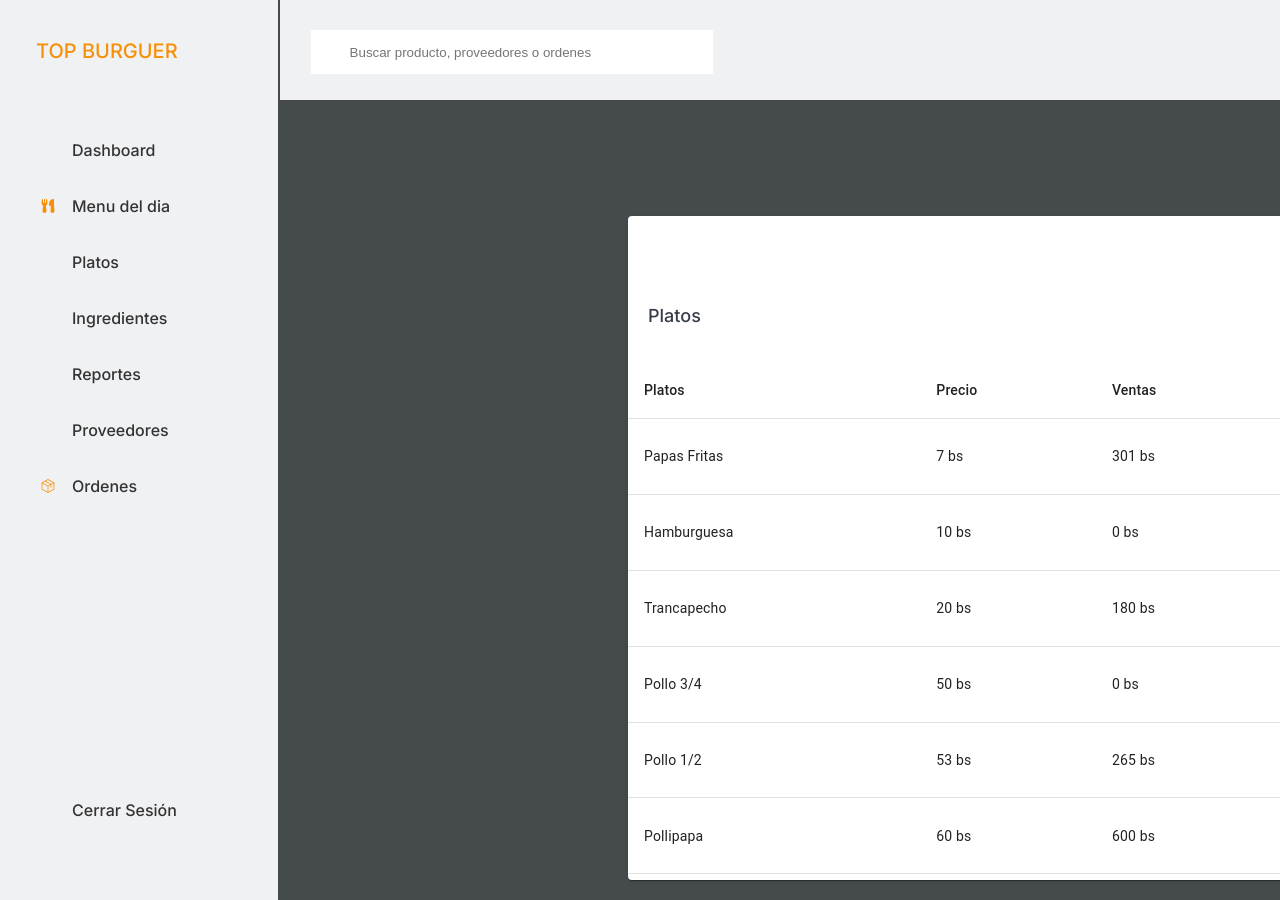
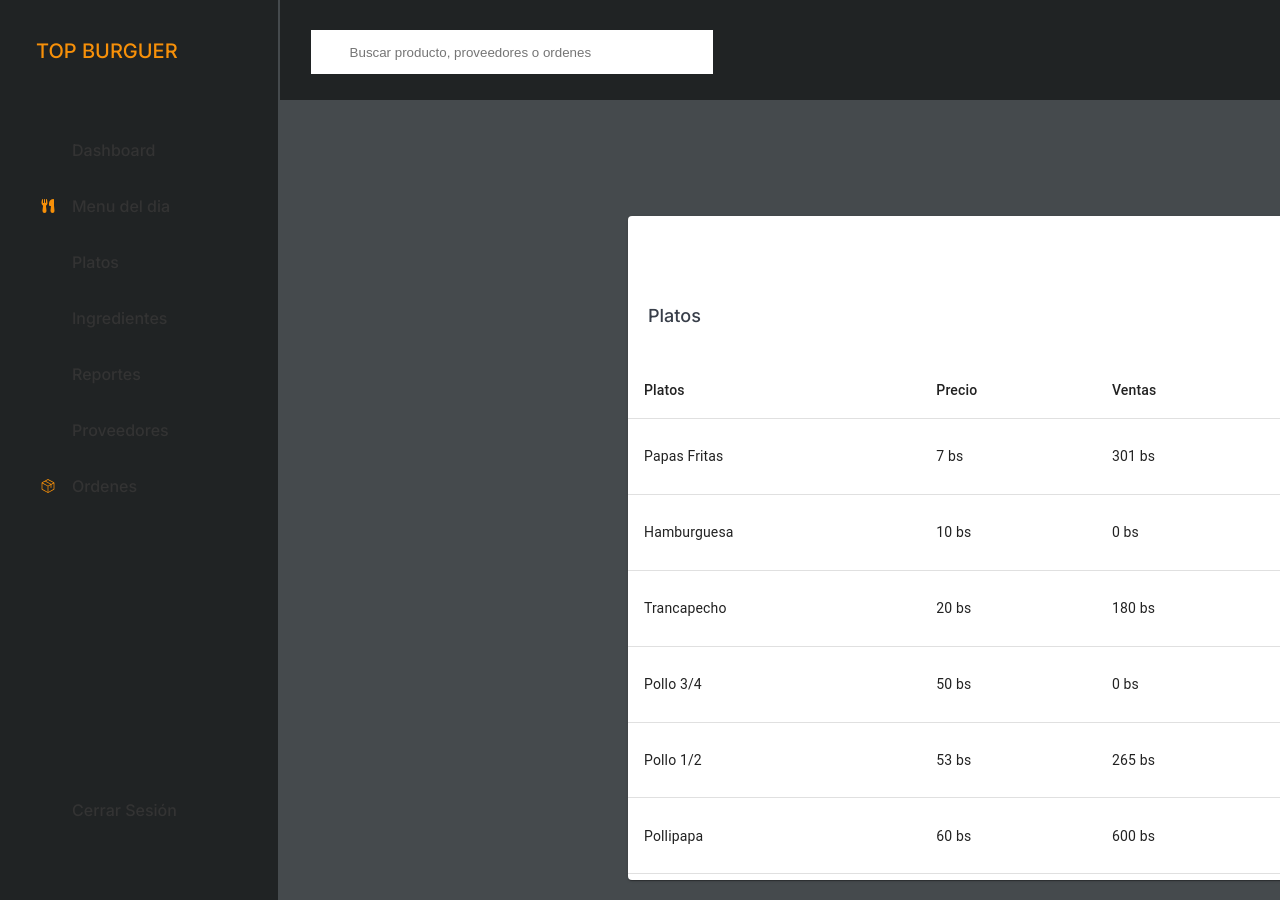
Before and after one commit to nukkua/inventory_managment, a React (Vite) app: page /platos in a window 1280 px wide. Shown: the top 900 px of the page. Built offline with nearby package versions, Linux system fonts and the light colour scheme; some icons are missing.

Commit message:
new color

```diff
--- a/src/App.jsx
+++ b/src/App.jsx
@@ -22,6 +22,7 @@ function App() {
           <Routes>
             <Route path="/login" element={<Login />} />
             <Route path="/dashboard" element />
+            <Route path="/menudeldia" element />
             <Route path="/platos" element={<Platos />} />
             <Route path="/ingredientes" element />
             <Route path="/reportes" element={<Reportes />} />
--- a/src/views/NavBar.css
+++ b/src/views/NavBar.css
@@ -2,7 +2,7 @@
   margin: 0px 2px 0px 0px;
   width: 280px;
   height: 900px;
-  background-color:rgb(240, 241, 243);
+  background-color:#202324;
 }
 .navbar-container h3 {
   margin: 36px 0px 56px 0px;
--- a/src/views/SearchBarContainer.css
+++ b/src/views/SearchBarContainer.css
@@ -1,5 +1,5 @@
 .searchbar-container-main{
-    background-color: rgb(240, 241, 243);
+    background-color: #202324;
     width: 1160px;
     height: 100px;
 }
```
